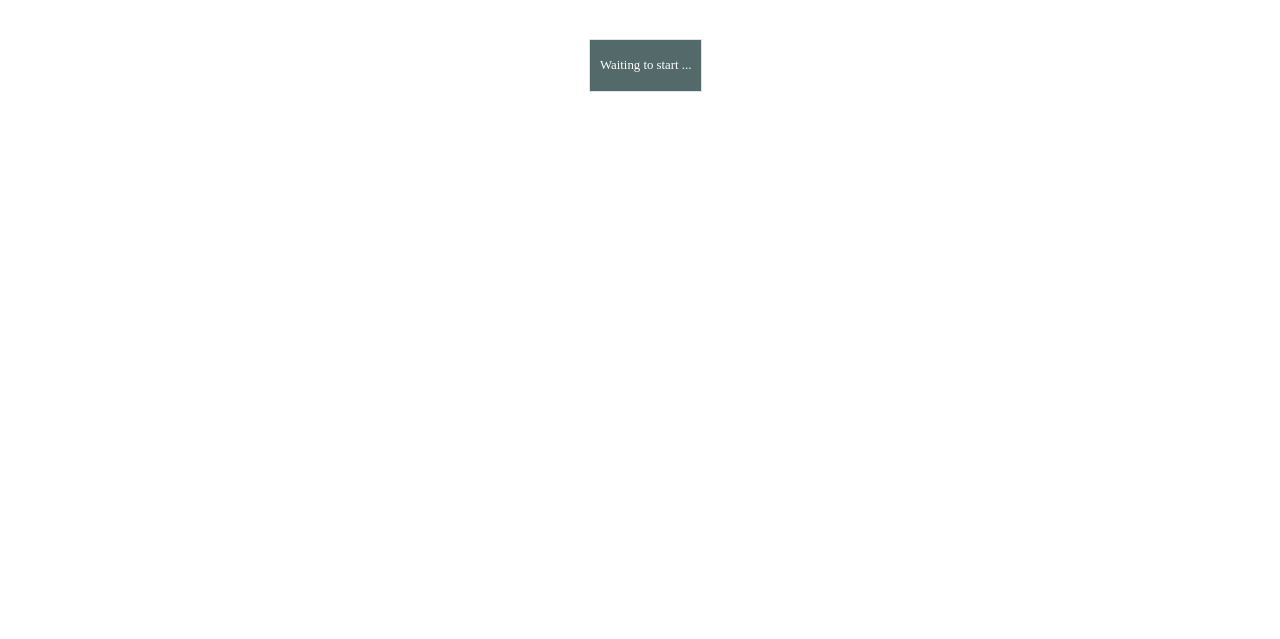
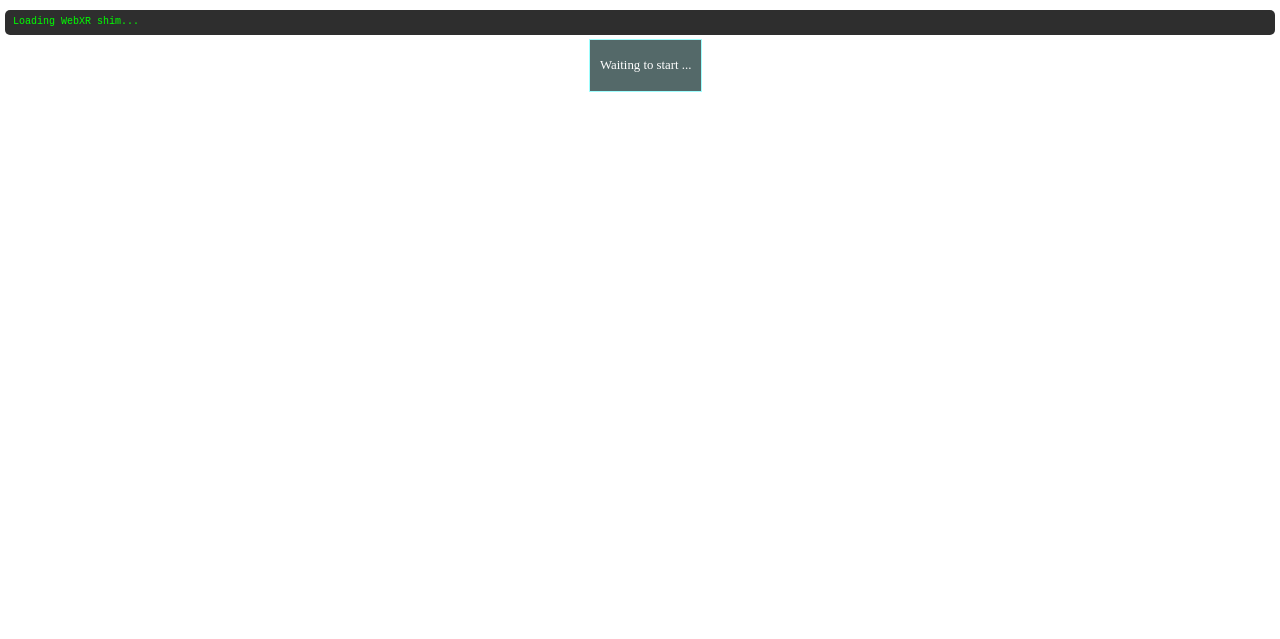
Before and after one commit to racheal04/webxr-geospatial, a website: page examples/geospatial/index.html in a window 1280 px wide. Shown: the top 639 px of the page. Drawn offline with nearby package versions, Linux system fonts and the light colour scheme.

Commit message:
Compact status overlay: smaller font, fewer lines, auto-scroll, move to top

```diff
--- a/examples/geospatial/index.html
+++ b/examples/geospatial/index.html
@@ -18,20 +18,21 @@
             #status-overlay {
                 display: block;
                 position: fixed;
-                bottom: 20px;
-                left: 10px;
-                right: 10px;
+                top: 10px;
+                left: 5px;
+                right: 5px;
                 z-index: 9999;
-                background: rgba(0,0,0,0.85);
+                background: rgba(0,0,0,0.82);
                 color: #0f0;
                 font-family: monospace;
-                font-size: 12px;
-                padding: 12px;
-                border-radius: 8px;
-                max-height: 200px;
+                font-size: 10px;
+                padding: 6px 8px;
+                border-radius: 5px;
+                max-height: 80px;
                 overflow-y: auto;
                 pointer-events: none;
-                line-height: 1.4;
+                line-height: 1.25;
+                -webkit-overflow-scrolling: touch;
             }
             #go-button {
                 display: block;
@@ -67,8 +68,9 @@
             const statusLines = [];
             function showStatus(msg) {
                 statusLines.push(new Date().toLocaleTimeString() + ' - ' + msg);
-                if (statusLines.length > 15) statusLines.shift();
+                if (statusLines.length > 5) statusLines.shift();
                 statusEl.innerHTML = statusLines.join('<br>');
+                statusEl.scrollTop = statusEl.scrollHeight;
                 console.log('[status]', msg);
             }
 
```
